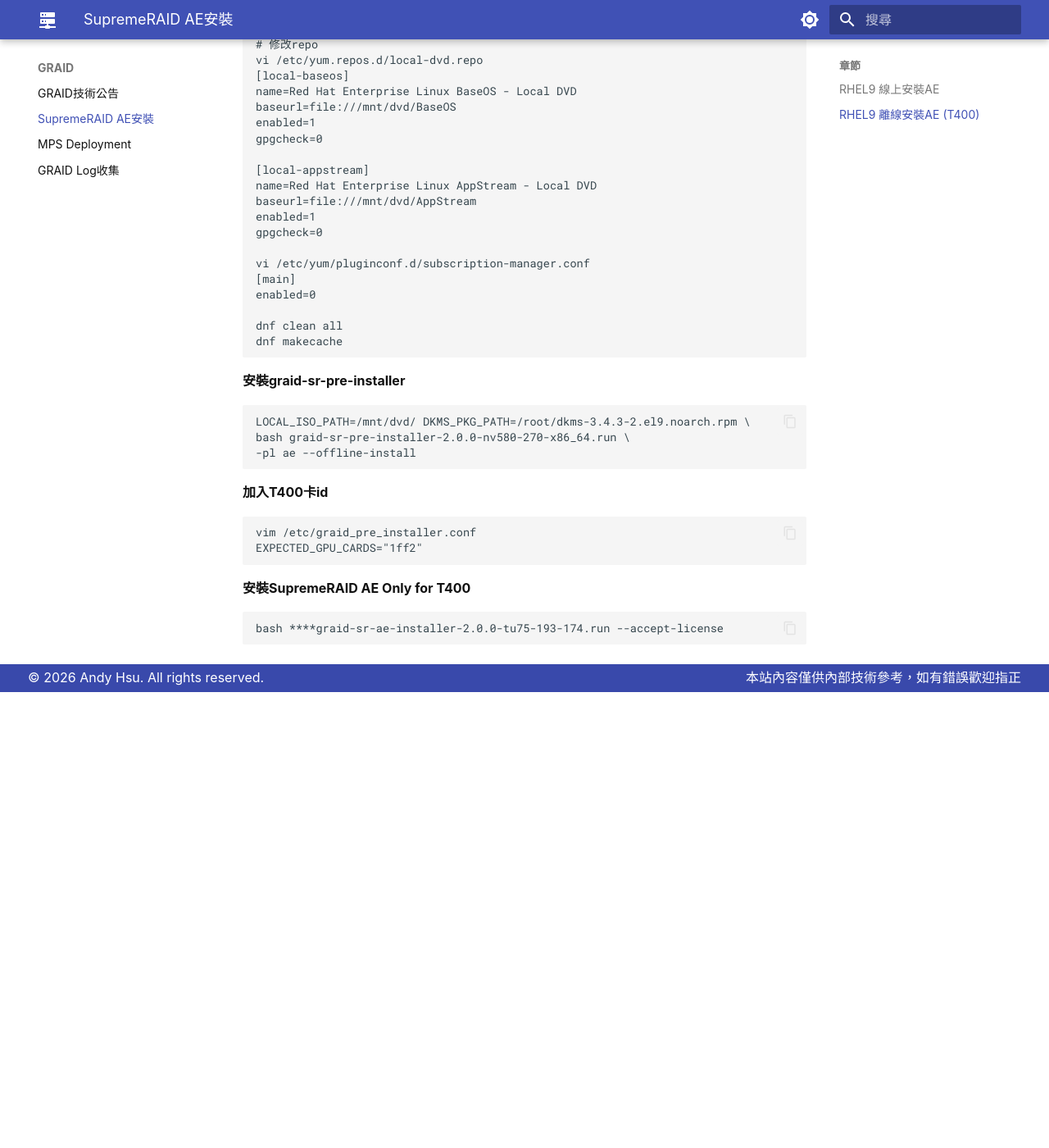
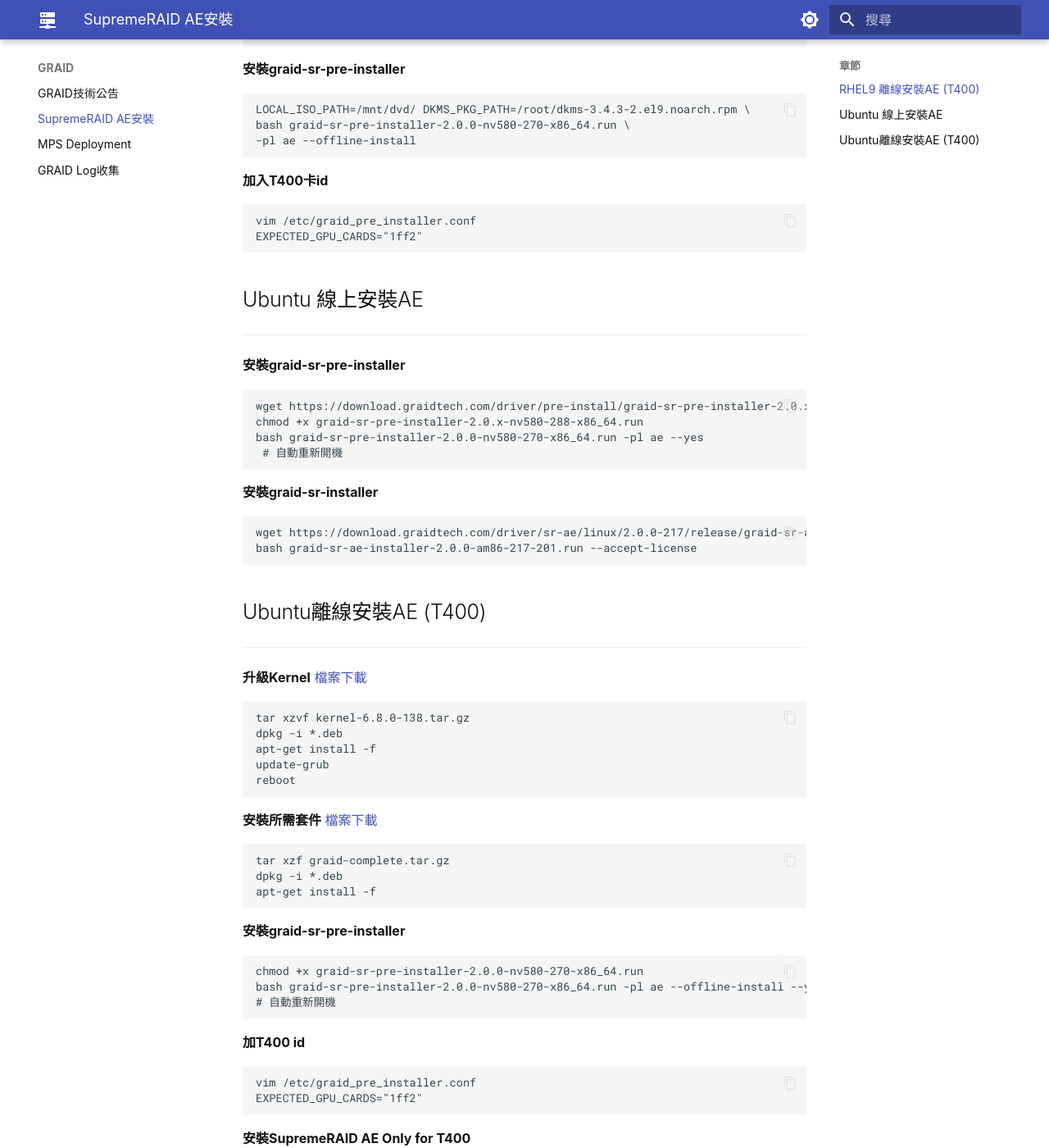
Before and after one commit to Andy0583/Metaage, an MkDocs documentation site: the page built from docs/graid/aeinstall.md, in a window 1280 px wide and 1400 px high, scrolled down 852 px. Shown: the whole window at 82% size. Built offline with MkDocs 1.6.1 and Material for MkDocs 9.7.7, drawn with Linux system fonts in a browser that asks for light colours; before the commit the page ends 1696 px from its top, so only the background shows below that; some of the changed text lies outside the part shown.

Commit message:
Update aeinstall.md

````diff
--- a/docs/graid/aeinstall.md
+++ b/docs/graid/aeinstall.md
@@ -1,19 +1,3 @@
-## RHEL9 線上安裝AE
----
-**安裝graid-sr-pre-installer**
-```
-wget https://download.graidtech.com/driver/pre-install/graid-sr-pre-installer-2.0.x-nv580-288-x86_64.run
-chmod +x graid-sr-pre-installer-2.0.x-nv580-288-x86_64.run
-bash graid-sr-pre-installer-2.0.0-nv580-270-x86_64.run -pl ae --yes
- # 自動重新開機
-```
-
-**安裝graid-sr-installer**
-```
-wget https://download.graidtech.com/driver/sr-ae/linux/2.0.0-217/release/graid-sr-ae-installer-2.0.0-am86-217-201.run
-bash graid-sr-ae-installer-2.0.0-am86-217-201.run --accept-license
-```
-
 ## RHEL9 離線安裝AE (T400)
 ---
 **RHEL設定**
@@ -61,6 +45,55 @@ vim /etc/graid_pre_installer.conf
 EXPECTED_GPU_CARDS="1ff2"
 ```
 
+## Ubuntu 線上安裝AE
+---
+**安裝graid-sr-pre-installer**
+```
+wget https://download.graidtech.com/driver/pre-install/graid-sr-pre-installer-2.0.x-nv580-288-x86_64.run
+chmod +x graid-sr-pre-installer-2.0.x-nv580-288-x86_64.run
+bash graid-sr-pre-installer-2.0.0-nv580-270-x86_64.run -pl ae --yes
+ # 自動重新開機
+```
+
+**安裝graid-sr-installer**
+```
+wget https://download.graidtech.com/driver/sr-ae/linux/2.0.0-217/release/graid-sr-ae-installer-2.0.0-am86-217-201.run
+bash graid-sr-ae-installer-2.0.0-am86-217-201.run --accept-license
+```
+
+## Ubuntu離線安裝AE (T400)
+---
+**升級Kernel**
+[檔案下載](https://dtimis-my.sharepoint.com/:u:/g/personal/andyhsu_ginnet_com_tw/IQBeTbQAYhQaRKmG5tbCWPijAXjz8T7m5lLUqf7Fgj9lM1I?e=GbNiNC)
+```
+tar xzvf kernel-6.8.0-138.tar.gz
+dpkg -i *.deb
+apt-get install -f
+update-grub
+reboot
+```
+
+**安裝所需套件**
+[檔案下載](https://dtimis-my.sharepoint.com/:u:/g/personal/andyhsu_ginnet_com_tw/IQA3g6s5SNRrRaVZIqZctW3rAXFVl9QFpzkF0mbO-EQgykE?e=ZVmL9Q)
+```
+tar xzf graid-complete.tar.gz
+dpkg -i *.deb
+apt-get install -f
+```
+
+**安裝graid-sr-pre-installer**
+```
+chmod +x graid-sr-pre-installer-2.0.0-nv580-270-x86_64.run
+bash graid-sr-pre-installer-2.0.0-nv580-270-x86_64.run -pl ae --offline-install --yes
+# 自動重新開機
+```
+
+**加T400 id**
+```
+vim /etc/graid_pre_installer.conf
+EXPECTED_GPU_CARDS="1ff2"
+```
+
 **安裝SupremeRAID AE Only for T400**
 ```
 bash ****graid-sr-ae-installer-2.0.0-tu75-193-174.run --accept-license
````
